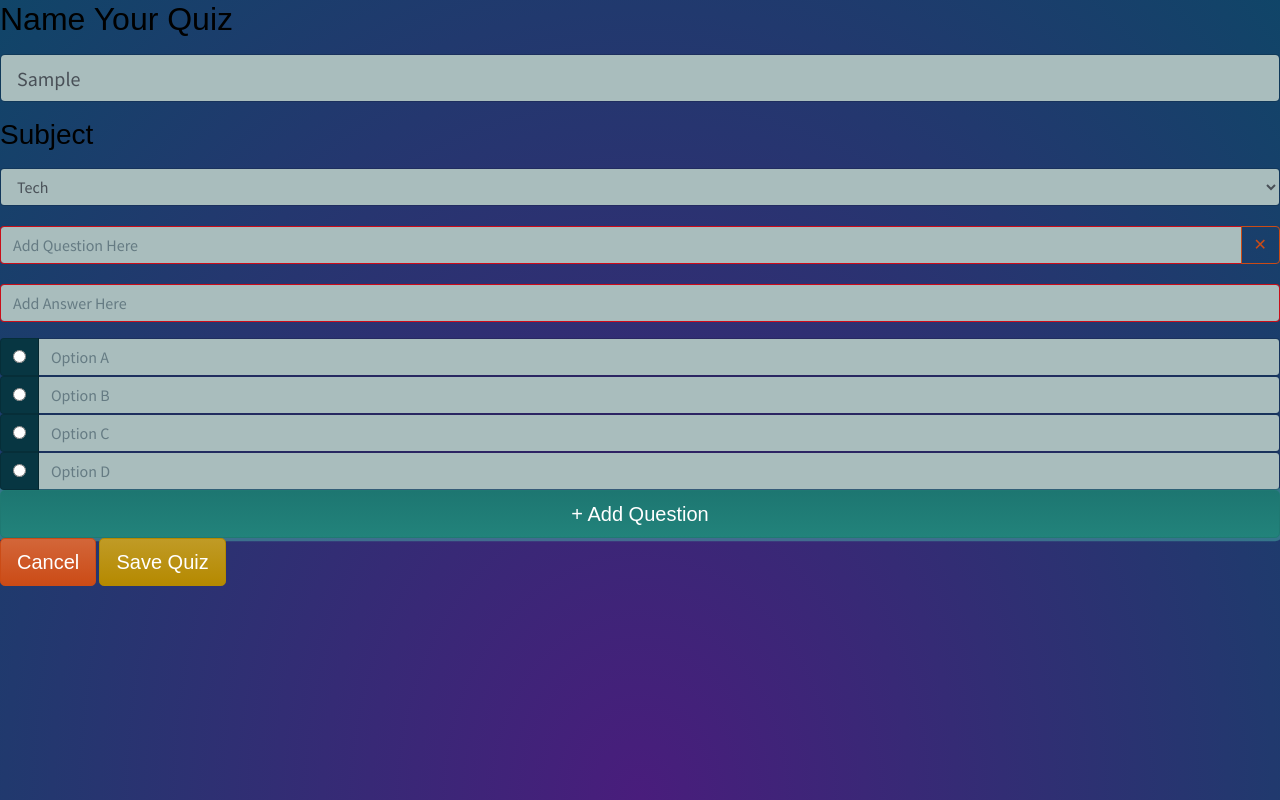
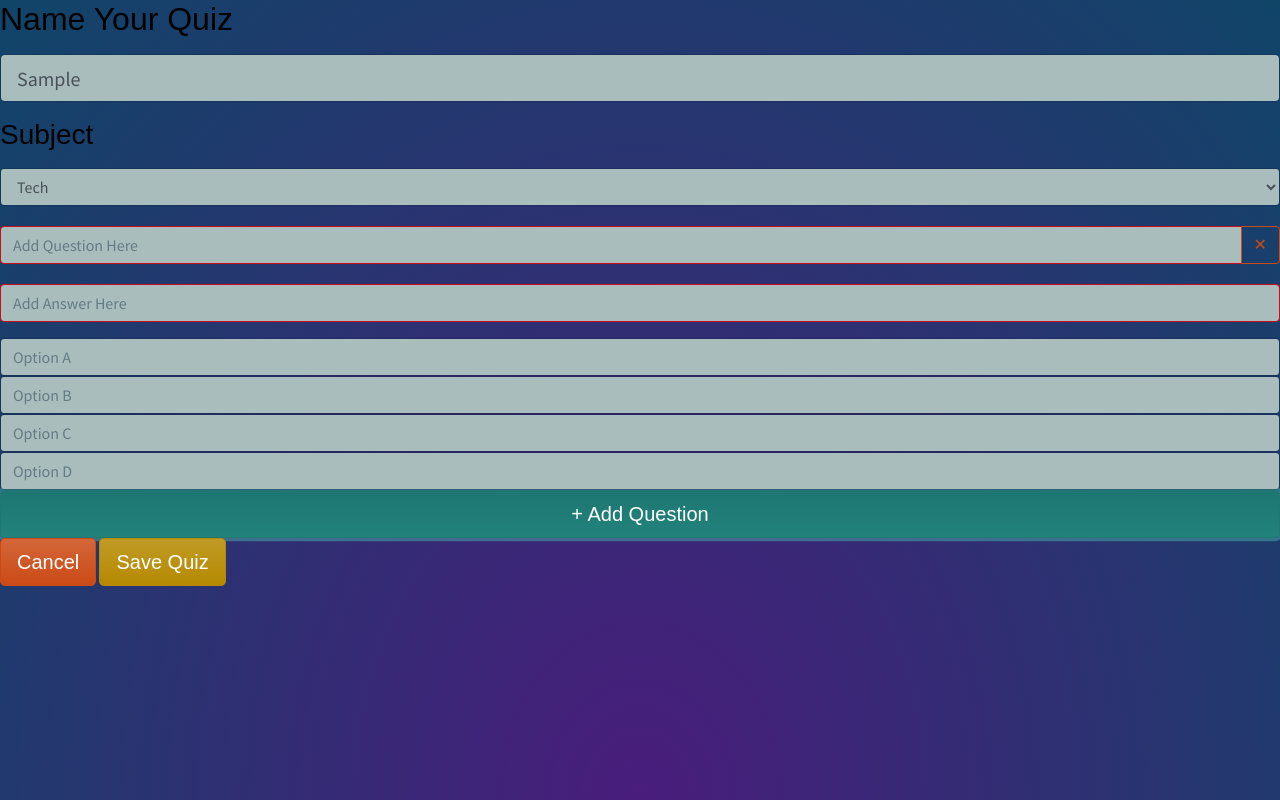
Before and after one commit to Darrellfr3/Quiznode, a React (Create React App) app in the folder client/: page /createQuiz in a window 1280 px wide. Both pictures are taken after typing "Sample" into the empty fields and a click on the button "+ Add Question". Built offline with nearby package versions, Linux system fonts and the light colour scheme; a web font is replaced by a local one.

Commit message:
removing radio buttons

```diff
--- a/client/src/components/CreateContainer/Question.js
+++ b/client/src/components/CreateContainer/Question.js
@@ -40,26 +40,14 @@ const Question = (props) => {
                     </Form.Group>
 
                     <InputGroup>
-                        <InputGroup.Prepend>
-                            <InputGroup.Radio aria-label="Radio button for Option A" />
-                        </InputGroup.Prepend>
-                        <FormControl aria-label="Text input with radio button" placeholder="Option A"/>
+                        <FormControl aria-label="Text input for Option A" placeholder="Option A"/>
                     </InputGroup><InputGroup>
-                        <InputGroup.Prepend>
-                            <InputGroup.Radio aria-label="Radio button for Option B" />
-                        </InputGroup.Prepend>
-                        <FormControl aria-label="Text input with radio button" placeholder="Option B"/>
+                        <FormControl aria-label="Text input for Option B" placeholder="Option B"/>
                     </InputGroup><InputGroup>
-                        <InputGroup.Prepend>
-                            <InputGroup.Radio aria-label="Radio button for Option C" />
-                        </InputGroup.Prepend>
-                        <FormControl aria-label="Text input with radio button" placeholder="Option C"/>
+                        <FormControl aria-label="Text input for Option C" placeholder="Option C"/>
                     </InputGroup>
                     <InputGroup>
-                        <InputGroup.Prepend>
-                            <InputGroup.Radio aria-label="Radio button for Option D" />
-                        </InputGroup.Prepend>
-                        <FormControl aria-label="Text input with radio button" placeholder="Option D"/>
+                        <FormControl aria-label="Text input for Option D" placeholder="Option D"/>
                     </InputGroup>
 
                 </Form>
```
